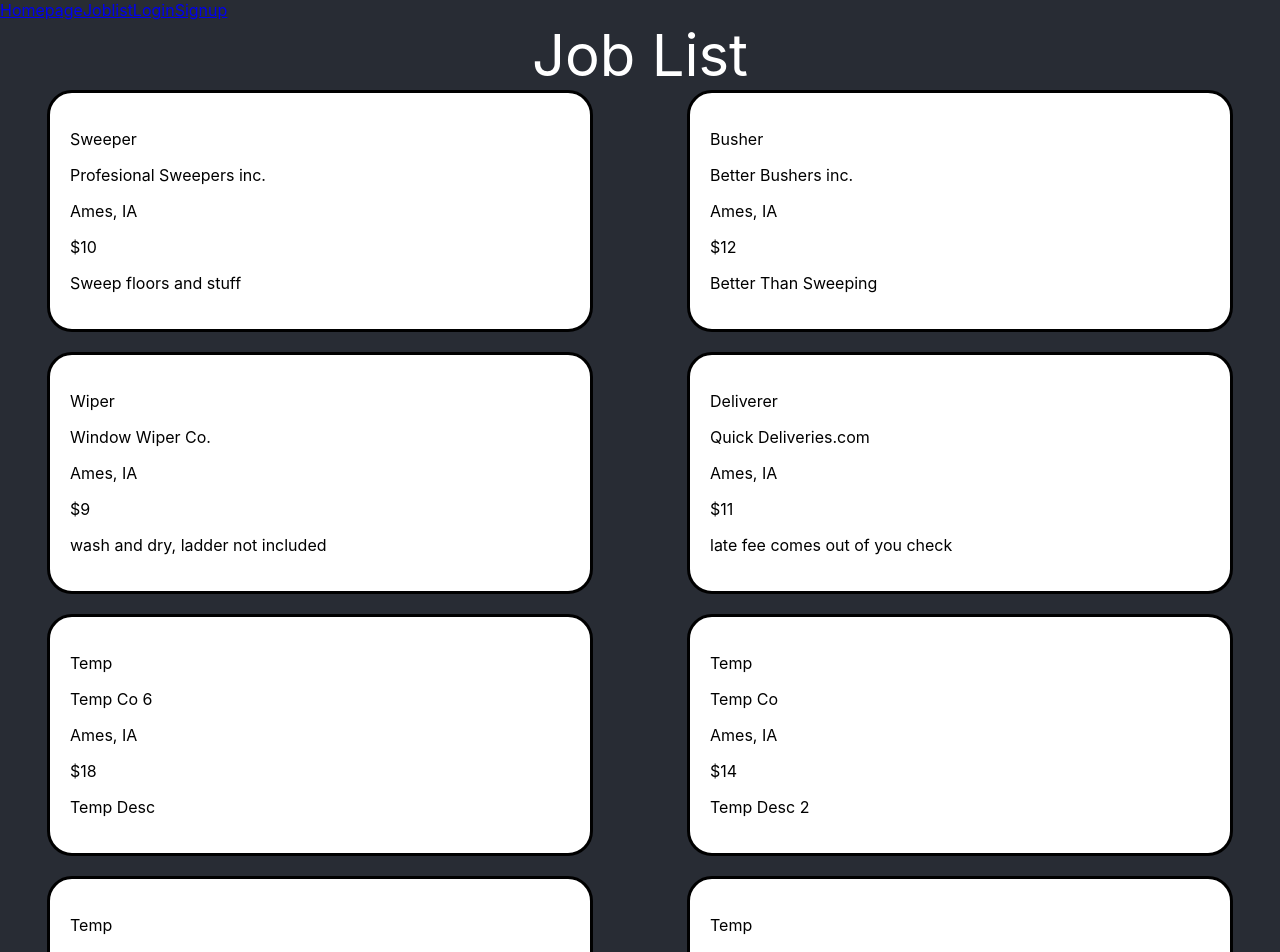
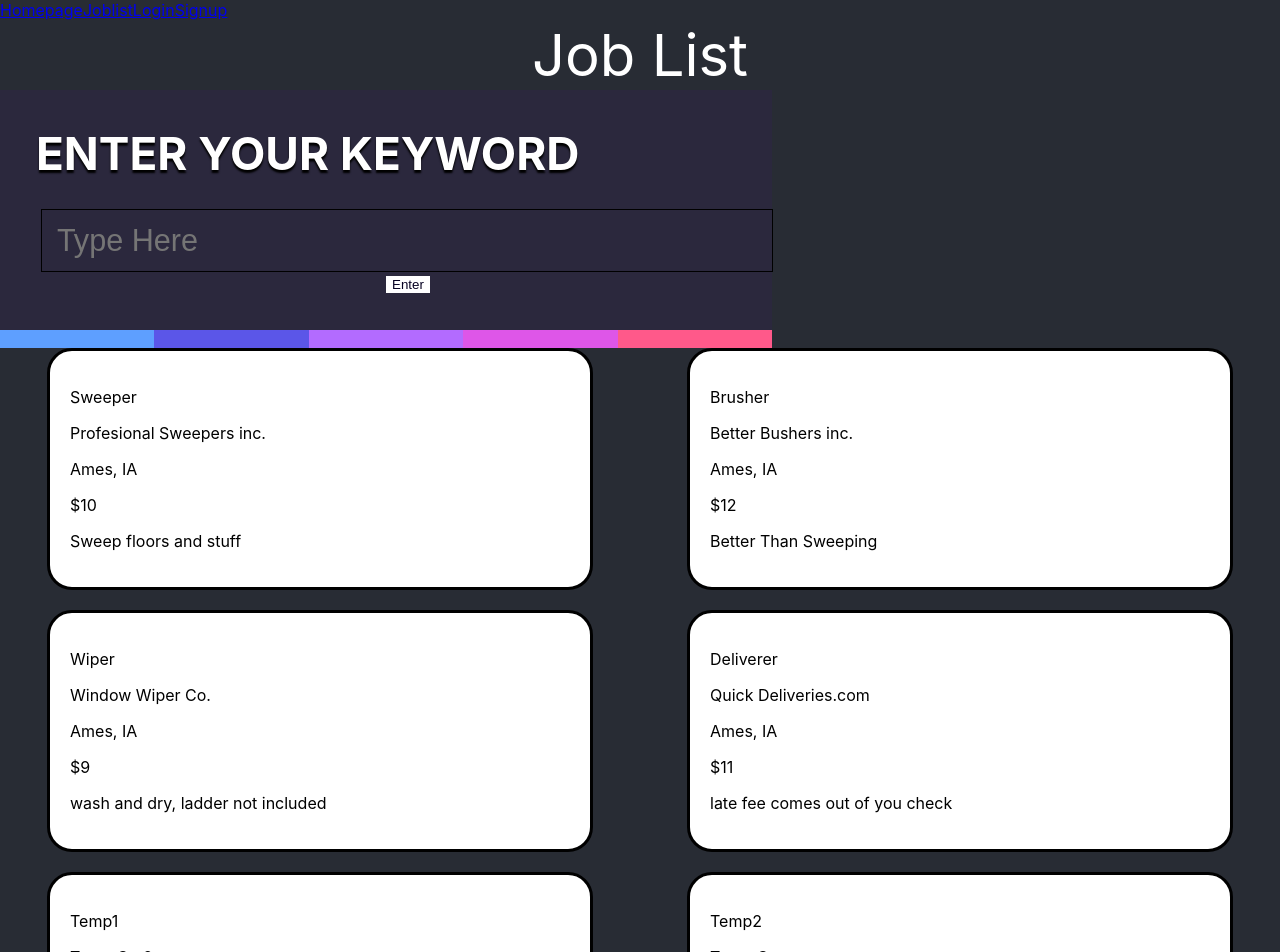
Before and after one commit to nbabtsov/Career_Catcher, a React (Create React App) app in the folder app/: page /joblist in a window 1280 px wide. Shown: the top 952 px of the page. Built offline with nearby package versions, Linux system fonts and the light colour scheme.

Commit message:
got searchbar working reenabled searchbar

```diff
--- a/app/package.json
+++ b/app/package.json
@@ -11,7 +11,8 @@
     "react-bootstrap": "^0.32.4",
     "react-dom": "^16.13.1",
     "react-router-dom": "^5.2.0",
-    "react-scripts": "^3.4.4"
+    "react-scripts": "^3.4.4",
+    "styled-components": "^5.2.1"
   },
   "scripts": {
     "start": "react-scripts start",
--- /dev/null
+++ b/app/src/components/JobData.js
@@ -0,0 +1,68 @@
+export const jobs = [
+    {
+        "jobTitle" : "Sweeper",
+        "jobGiver" : "Profesional Sweepers inc.",
+        "location" : "Ames, IA",
+        "payment" : 10,
+        "description" : "Sweep floors and stuff"
+    },
+
+    {
+        "jobTitle" : "Brusher",
+        "jobGiver" : "Better Bushers inc.",
+        "location" : "Ames, IA",
+        "payment" : 12,
+        "description" : "Better Than Sweeping"
+    },
+
+    {
+        "jobTitle" : "Wiper",
+        "jobGiver" : "Window Wiper Co.",
+        "location" : "Ames, IA",
+        "payment" : 9,
+        "description" : "wash and dry, ladder not included"
+    },
+
+    {
+        "jobTitle" : "Deliverer",
+        "jobGiver" : "Quick Deliveries.com",
+        "location" : "Ames, IA",
+        "payment" : 11,
+        "description" : "late fee comes out of you check"
+    },
+    {
+        "jobTitle" : "Temp1",
+        "jobGiver" : "Temp Co 6",
+        "location" : "Ames, IA",
+        "payment" : 18,
+        "description" : "Temp Desc"
+    },
+    {
+        "jobTitle" : "Temp2",
+        "jobGiver" : "Temp Co",
+        "location" : "Ames, IA",
+        "payment" : 14,
+        "description" : "Temp Desc 2"
+    },
+    {
+        "jobTitle" : "Temp3",
+        "jobGiver" : "Temp Co 2",
+        "location" : "Ames, IA",
+        "payment" : 9,
+        "description" : "Temp Desc 3"
+    },
+    {
+        "jobTitle" : "Temp4",
+        "jobGiver" : "Temp Co 3",
+        "location" : "Ames, IA",
+        "payment" : 20,
+        "description" : "Temp Desc 4"
+    },
+    {
+        "jobTitle" : "Temp5",
+        "jobGiver" : "Temp Co 4",
+        "location" : "Ames, IA",
+        "payment" : 17,
+        "description" : "Temp Desc 5"
+    },
+];
--- a/app/src/components/Joblist.css
+++ b/app/src/components/Joblist.css
@@ -14,6 +14,11 @@
     background-color: #282c34;
 }
 
+.Joblist_seachbar{
+    align-items: center;
+    margin: auto;
+}
+
 .Joblist_div{
     background-color: #282c34;
 }
--- a/app/src/components/Joblistpage.js
+++ b/app/src/components/Joblistpage.js
@@ -1,94 +1,32 @@
-import React from 'react';
-import Joblist from "./Joblist";
+import React, {useState} from 'react';
 import './Joblist.css'
+import {jobs} from "./JobData";
+import KeyWordSearch from "./KeyWordSearch";
+import Job from "./Job";
 
 
-class Joblistpage extends React.Component {
-	constructor(props){
-		super(props);
 
-		this.state ={
-			jobs: [
-			{
-				"jobTitle" : "Sweeper",
-				"jobGiver" : "Profesional Sweepers inc.",
-				"location" : "Ames, IA",
-				"payment" : 10,
-				"description" : "Sweep floors and stuff"
-			},
+const Joblistpage = () => {
+	const [searchQuery, setSearchQuery] = useState("");
 
-			{
-				"jobTitle" : "Busher",
-				"jobGiver" : "Better Bushers inc.",
-				"location" : "Ames, IA",
-				"payment" : 12,
-				"description" : "Better Than Sweeping"
-			},
-
-			{
-				"jobTitle" : "Wiper",
-				"jobGiver" : "Window Wiper Co.",
-				"location" : "Ames, IA",
-				"payment" : 9,
-				"description" : "wash and dry, ladder not included"
-			},
-
-			{
-				"jobTitle" : "Deliverer",
-				"jobGiver" : "Quick Deliveries.com",
-				"location" : "Ames, IA",
-				"payment" : 11,
-				"description" : "late fee comes out of you check"
-			},
-			{
-				"jobTitle" : "Temp",
-				"jobGiver" : "Temp Co 6",
-				"location" : "Ames, IA",
-				"payment" : 18,
-				"description" : "Temp Desc"
-			},
-			{
-				"jobTitle" : "Temp",
-				"jobGiver" : "Temp Co",
-				"location" : "Ames, IA",
-				"payment" : 14,
-				"description" : "Temp Desc 2"
-			},
-			{
-				"jobTitle" : "Temp",
-				"jobGiver" : "Temp Co 2",
-				"location" : "Ames, IA",
-				"payment" : 9,
-				"description" : "Temp Desc 3"
-			},
-			{
-				"jobTitle" : "Temp",
-				"jobGiver" : "Temp Co 3",
-				"location" : "Ames, IA",
-				"payment" : 20,
-				"description" : "Temp Desc 4"
-			},
-			{
-				"jobTitle" : "Temp",
-				"jobGiver" : "Temp Co 4",
-				"location" : "Ames, IA",
-				"payment" : 17,
-				"description" : "Temp Desc 5"
-			},
-
-
-			]
-		};
+	function handleChange(newValue){
+		setSearchQuery(newValue);
 	}
 
-	render(){
-	return(
-		<div className='Joblist_div'>
-			<header className='Joblist_header'> Job List </header>
-			<Joblist jobs={this.state.jobs}/>
+	return (
+		<div>
+			<header className='Joblist_header'> Job List</header>
+			<KeyWordSearch searchQuery={searchQuery} onChange={handleChange}/>
+			<div className='Joblist_div'>
+				{jobs.filter((rec) => {
+						const targetString = `${rec.jobTitle}`.toLowerCase();
+						return searchQuery.length === 0 ? true : targetString.includes(searchQuery.toLowerCase());
+					}).map((job) => (
+						<Job key={job.jobTitle} {...job} />
+					))}
+			</div>
 		</div>
 	);
-	}
 }
 
 export default Joblistpage;
--- a/app/src/components/KeyWordSearch.js
+++ b/app/src/components/KeyWordSearch.js
@@ -1,5 +1,4 @@
 import React from 'react'
-/*
 import styled, { keyframes } from 'styled-components'
 
 const Header = styled.header`
@@ -102,12 +101,9 @@ const Spectrum = styled.div`
     align-items: flex-end;
     pointer-events: none;
 `
-*/
 
-const KeyWordSearch = (searchQuery, setSearchQuery) => {
+const KeyWordSearch = (props) => {
     return (
-        <p>temp</p>
-        /*
     <Bar>
         <Spectrum aria-hidden>
             {Array.from(Array(5)).map((_, i) => (
@@ -120,12 +116,11 @@ const KeyWordSearch = (searchQuery, setSearchQuery) => {
         <KeywordSearchBar
             type="keyword"
             placeholder="Type Here"
-            value={searchQuery}
-            onChange={(e) => setSearchQuery(e.target.value)}
+            value={props.searchQuery}
+            onChange={e => props.onChange(e.target.value)}
         />
         <Submit>Enter</Submit>
     </Bar>
-    */
 
 )
 
--- a/app/src/components/Login.js
+++ b/app/src/components/Login.js
@@ -1,6 +1,6 @@
 import React, { useState } from "react";
-import {BrowserRouter, Route, Switch, Link} from 'react-router-dom';
-import { Button, FormGroup, FormControl, ControlLabel } from "react-bootstrap";
+import {BrowserRouter, Route, Link} from 'react-router-dom';
+import { Button, FormGroup, FormControl } from "react-bootstrap";
 import "./Login.css";
 import Signup from "./Signup";
 import {userData} from "../users";
@@ -26,7 +26,7 @@ const Login = () => {
 
         userData.map(submitHelper);
         console.log(flag)
-        if(flag == true){
+        if(flag === true){
             //do something
             //TODO
             setUsername(userData[temp].username);
@@ -36,14 +36,14 @@ const Login = () => {
     }
 
     function submitHelper(user, index){
-        if(user.email.localeCompare(email) == 0 && user.password.localeCompare(password) == 0){
+        if(user.email.localeCompare(email) === 0 && user.password.localeCompare(password) === 0){
             console.log("correct");
             temp = index;
             flag = true;
         }
     }
 
-    if(flag == true){
+    if(flag === true){
         return(
         <div className="Login">
             <header className="App-header">
--- a/app/src/components/Signup.js
+++ b/app/src/components/Signup.js
@@ -1,5 +1,5 @@
 import React, { useState } from "react";
-import { Button, FormGroup, FormControl, ControlLabel } from "react-bootstrap";
+import { Button, FormGroup, FormControl } from "react-bootstrap";
 import {userData} from "../users";
 
 
@@ -21,7 +21,7 @@ export default function SignUp() {
         console.log(password);
         userData.map(submitHelper);
         console.log(flag)
-        if(flag == true){
+        if(flag === true){
             //add account to database
             console.log("valid signup")
             //TODO
```
Also changed, not shown: 1 other file (tests, documents, lock files or other folders).
